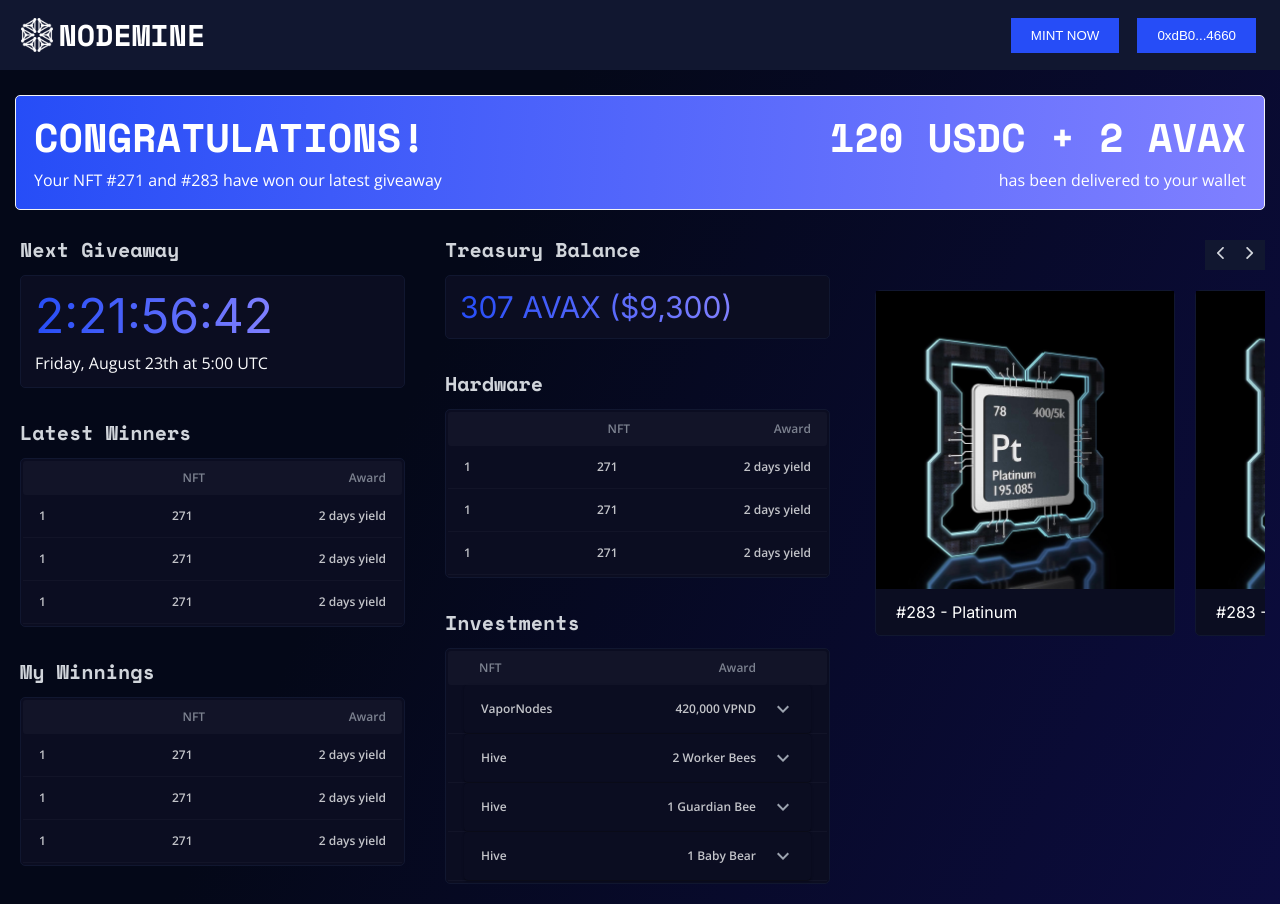
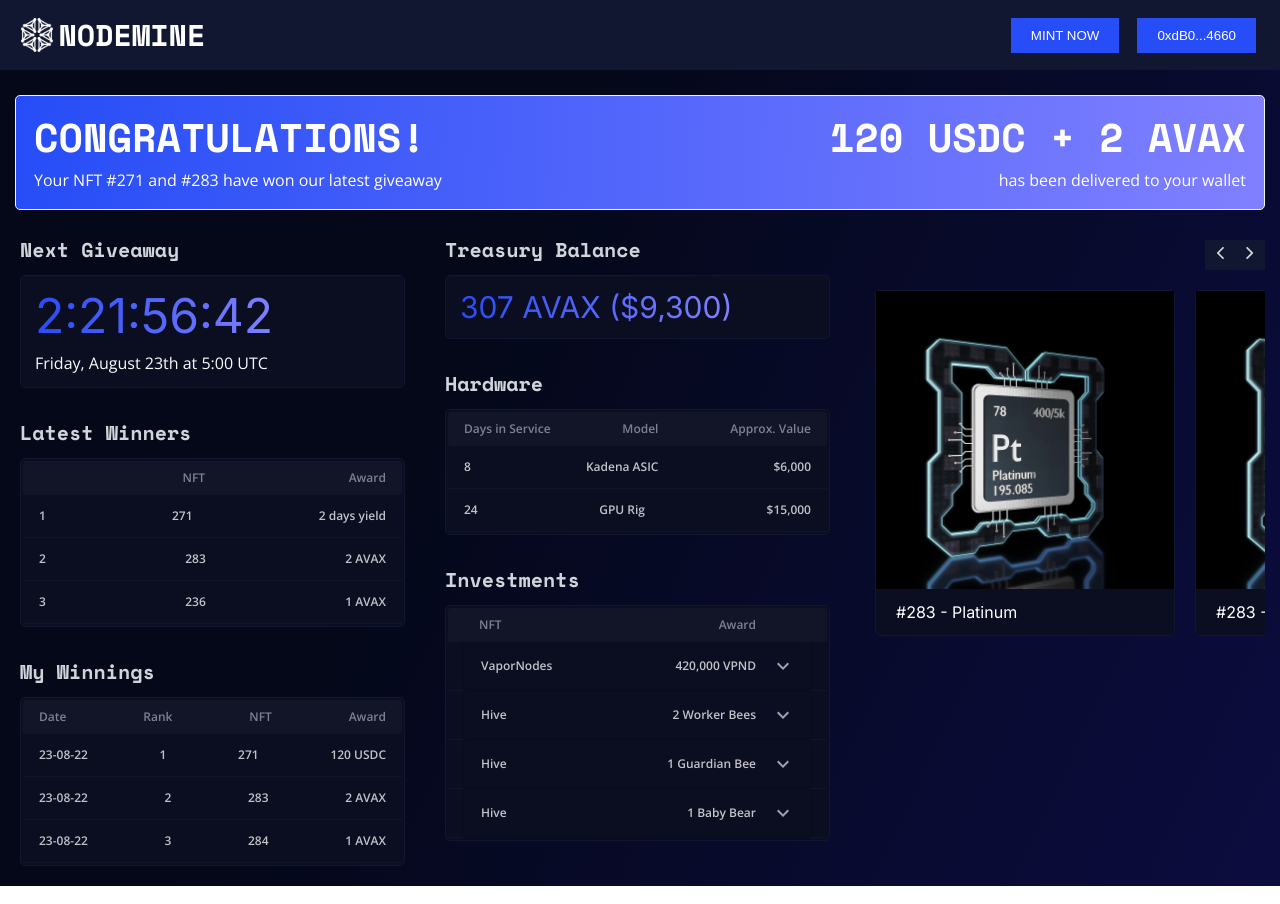
Before and after one commit to mhkhansahab/mine-app, a React (Create React App) app: page /home in a window 1280 px wide. Built offline with nearby package versions, Linux system fonts and the light colour scheme.

Commit message:
updated tables

```diff
--- a/src/pages/Home/components/Tables/Hardware/index.tsx
+++ b/src/pages/Home/components/Tables/Hardware/index.tsx
@@ -12,24 +12,19 @@ const Hardware: FC = () => {
   return (
     <TableContainer>
       <TableRowHeader>
-        <Th></Th>
-        <Th>NFT</Th>
-        <Th>Award</Th>
+        <Th>Days in Service</Th>
+        <Th>Model</Th>
+        <Th>Approx. Value</Th>
       </TableRowHeader>
       <TableRow>
-        <Td>1</Td>
-        <Td>271</Td>
-        <Td>2 days yield</Td>
+        <Td>8</Td>
+        <Td>Kadena ASIC</Td>
+        <Td>$6,000</Td>
       </TableRow>
       <TableRow>
-        <Td>1</Td>
-        <Td>271</Td>
-        <Td>2 days yield</Td>
-      </TableRow>
-      <TableRow>
-        <Td>1</Td>
-        <Td>271</Td>
-        <Td>2 days yield</Td>
+        <Td>24</Td>
+        <Td>GPU Rig</Td>
+        <Td>$15,000</Td>
       </TableRow>
     </TableContainer>
   );
--- a/src/pages/Home/components/Tables/LatestWinners/index.tsx
+++ b/src/pages/Home/components/Tables/LatestWinners/index.tsx
@@ -22,14 +22,14 @@ const LatestWinners: FC = () => {
         <Td>2 days yield</Td>
       </TableRow>
       <TableRow>
-        <Td>1</Td>
-        <Td>271</Td>
-        <Td>2 days yield</Td>
+        <Td>2</Td>
+        <Td>283</Td>
+        <Td>2 AVAX</Td>
       </TableRow>
       <TableRow>
-        <Td>1</Td>
-        <Td>271</Td>
-        <Td>2 days yield</Td>
+        <Td>3</Td>
+        <Td>236</Td>
+        <Td>1 AVAX</Td>
       </TableRow>
     </TableContainer>
   );
--- a/src/pages/Home/components/Tables/MyWinnings/index.tsx
+++ b/src/pages/Home/components/Tables/MyWinnings/index.tsx
@@ -12,24 +12,28 @@ const MyWinnings: FC = () => {
   return (
     <TableContainer>
       <TableRowHeader>
-        <Th></Th>
+        <Th>Date</Th>
+        <Th>Rank</Th>
         <Th>NFT</Th>
         <Th>Award</Th>
       </TableRowHeader>
       <TableRow>
+        <Td>23-08-22</Td>
         <Td>1</Td>
         <Td>271</Td>
-        <Td>2 days yield</Td>
+        <Td>120 USDC</Td>
       </TableRow>
       <TableRow>
-        <Td>1</Td>
-        <Td>271</Td>
-        <Td>2 days yield</Td>
+        <Td>23-08-22</Td>
+        <Td>2</Td>
+        <Td>283</Td>
+        <Td>2 AVAX</Td>
       </TableRow>
       <TableRow>
-        <Td>1</Td>
-        <Td>271</Td>
-        <Td>2 days yield</Td>
+        <Td>23-08-22</Td>
+        <Td>3</Td>
+        <Td>284</Td>
+        <Td>1 AVAX</Td>
       </TableRow>
     </TableContainer>
   );
```
